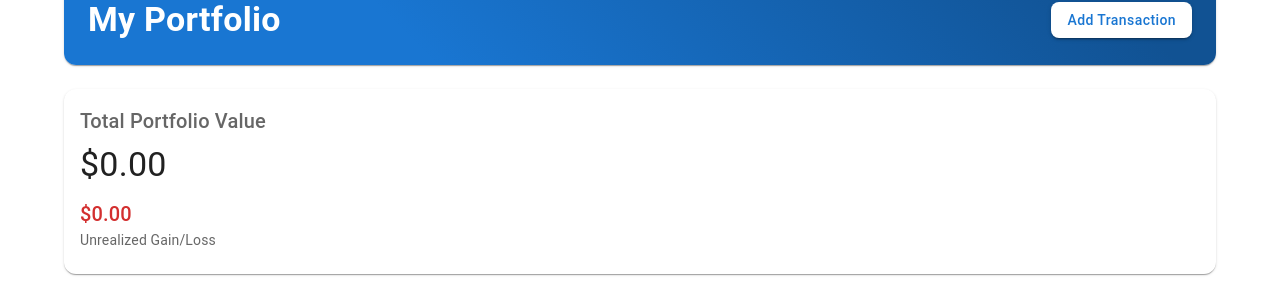
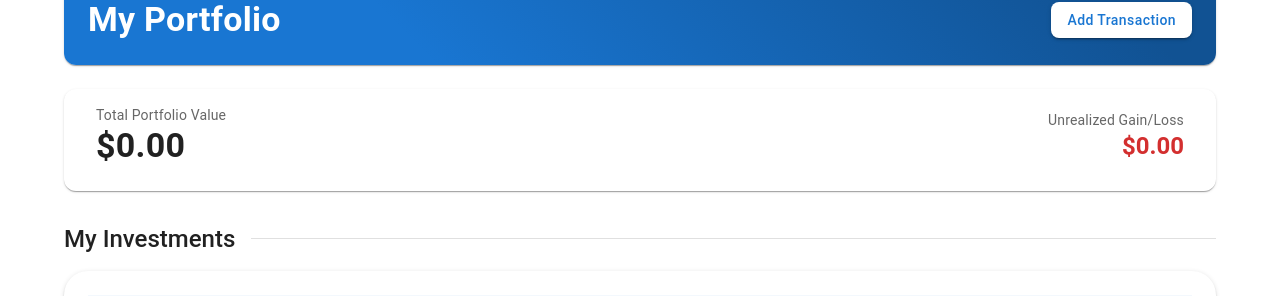
Before and after one commit to Adelin-Pachedzhiev/stock-calculator-ui, a React (Vite) app: page /portfolio in a window 1280 px wide. Shown: the part 121-417 px from the top of the page. Built offline with nearby package versions, Linux system fonts and the light colour scheme; no server answers.

Commit message:
adapr portfolio value card

```diff
--- a/src/components/PortfolioValueCard.tsx
+++ b/src/components/PortfolioValueCard.tsx
@@ -1,4 +1,4 @@
-import { Card, CardContent, Typography } from "@mui/material";
+import { Card, CardContent, Typography, Box } from "@mui/material";
 import { useEffect, useState } from "react";
 import { getTotalProfit } from "../services/stockProfitService";
 
@@ -11,31 +11,46 @@ const PortfolioValueCard = () => {
       const totalProfit = await getTotalProfit();
       setProfit(totalProfit.profit);
       // For now, we'll use a mock total value. In a real app, this would come from the backend
-      setTotalValue(4500); // Mock value
+      // setTotalValue(4500); // Mock value
     };
     fetchData();
   }, []);
 
   return (
-    <Card sx={{ height: '100%' }}>
-      <CardContent>
-        <Typography variant="h6" color="text.secondary" gutterBottom>
+    <Card sx={{ width: '100%' }}>
+      <CardContent
+        sx={{
+          display: 'flex',
+          flexDirection: 'row',
+          alignItems: 'center',
+          justifyContent: 'space-between',
+          gap: 4,
+          px: 4,
+          py: 2,
+        }}
+      >
+        <Box sx={{ display: 'flex', flexDirection: 'column', alignItems: 'flex-start' }}>
+          <Typography variant="body2" color="text.secondary">
             Total Portfolio Value
           </Typography>
-        <Typography variant="h4" component="div" gutterBottom>
+          <Typography variant="h4" component="div" sx={{ fontWeight: 700 }}>
             ${totalValue?.toFixed(2) || "0.00"}
           </Typography>
+        </Box>
+        <Box sx={{ display: 'flex', flexDirection: 'column', alignItems: 'flex-end' }}>
+          <Typography variant="body2" color="text.secondary">
+            Unrealized Gain/Loss
+          </Typography>
           <Typography
-          variant="h6"
+            variant="h5"
             color={profit && profit > 0 ? "success.main" : "error.main"}
+            sx={{ fontWeight: 600 }}
           >
             {profit !== null
               ? `${profit > 0 ? "+" : ""}$${profit.toFixed(2)}`
               : "$0.00"}
           </Typography>
-        <Typography variant="body2" color="text.secondary">
-          Unrealized Gain/Loss
-        </Typography>
+        </Box>
       </CardContent>
     </Card>
   );
```
Lines whose indentation alone changed are shown as unchanged.
